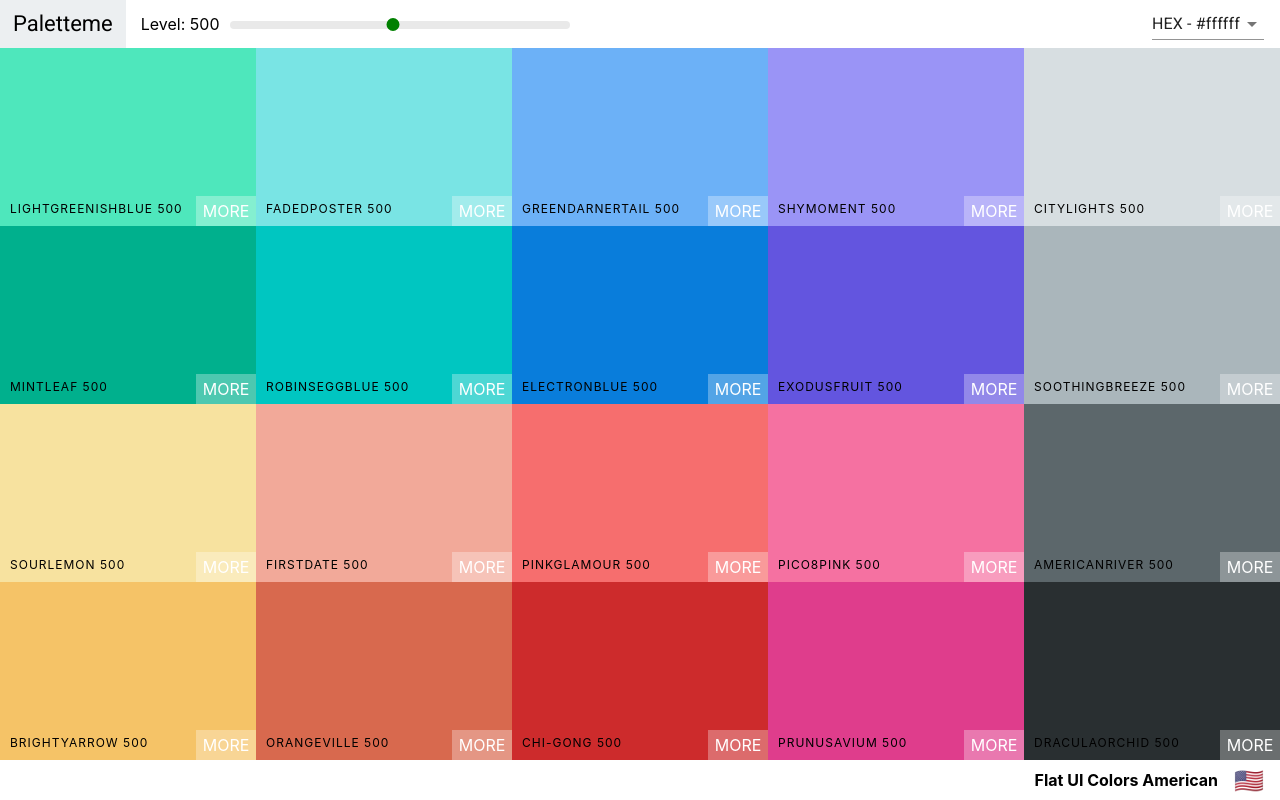
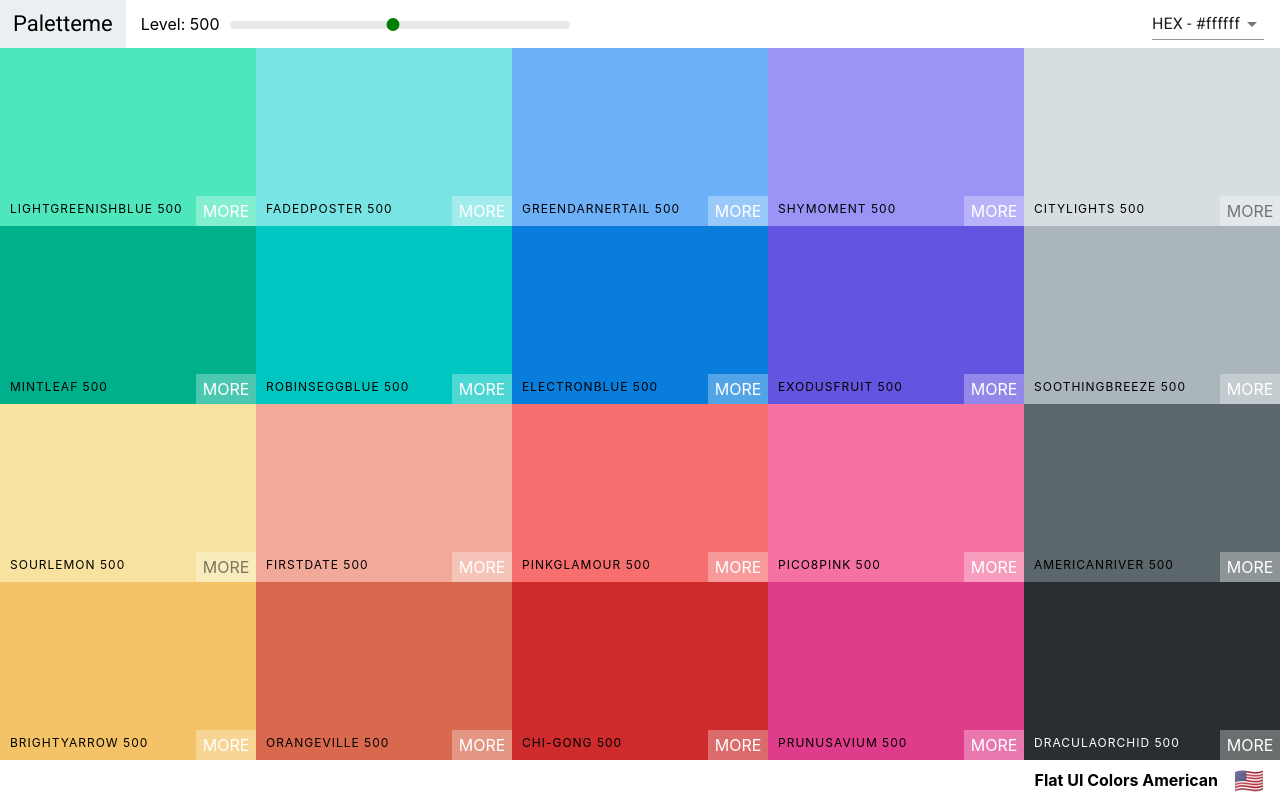
Before and after one commit to AbuCodes/palette-project, a React (Create React App) app: page /palette/flat-ui-colors-american in a window 1280 px wide. Built offline with nearby package versions, Linux system fonts and the light colour scheme.

Commit message:
adjust text color based on luminance

```diff
--- a/src/components/ColorBox.css
+++ b/src/components/ColorBox.css
@@ -56,6 +56,14 @@
   letter-spacing: 1px;
   text-transform: uppercase;
   font-size: 12px;
+}
+
+.light-text {
+  color: white;
+}
+
+.ColorBox .dark-text {
+  color: rgba(0, 0, 0, 0.5);
 }
 
 .see-more {
--- a/src/components/ColorBox.js
+++ b/src/components/ColorBox.js
@@ -1,6 +1,7 @@
 import React, { Component } from 'react';
 import { CopyToClipboard } from 'react-copy-to-clipboard';
 import { Link } from 'react-router-dom';
+import chroma from 'chroma-js';
 import './ColorBox.css';
 
 class ColorBox extends Component {
@@ -19,6 +20,8 @@
   render() {
     const { name, background, moreUrl, showLink } = this.props;
     const { copied } = this.state;
+    const isDarkColor = chroma(background).luminance() <= 0.08;
+    const isLightColor = chroma(background).luminance() >= 0.7;
     return (
       <CopyToClipboard text={background} onCopy={this.changeCopyState}>
         <div style={{ background }} className='ColorBox'>
@@ -28,17 +31,27 @@
           />
           <div className={`copy-msg ${copied && 'show'}`}>
             <h1>copied!</h1>
-            <p>{this.props.background}</p>
+            <p className={`${isLightColor ? 'dark-text' : ''}`}>
+              {this.props.background}
+            </p>
           </div>
           <div className='copy-container'>
             <div className='box-content'>
-              <span>{name}</span>
+              <span className={`${isDarkColor ? 'light-text' : ''}`}>
+                {name}
+              </span>
             </div>
-            <button className='copy-button'>Copy</button>
+            <button
+              className={`copy-button ${isLightColor ? 'dark-text' : ''}`}
+            >
+              Copy
+            </button>
           </div>
           {showLink && (
             <Link to={moreUrl} onClick={(e) => e.stopPropagation()}>
-              <span className='see-more'>More</span>
+              <span className={`see-more ${isLightColor ? 'dark-text' : ''}`}>
+                MORE
+              </span>
             </Link>
           )}
         </div>
```
